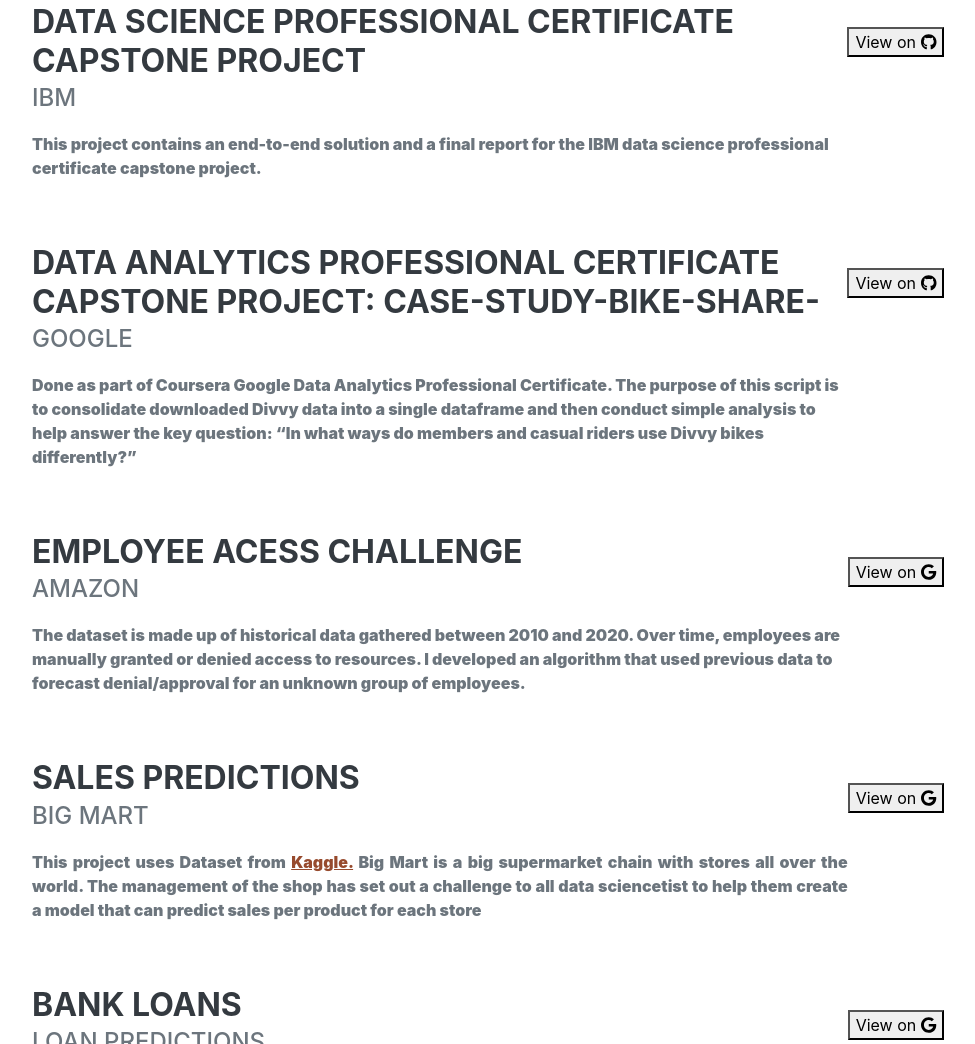
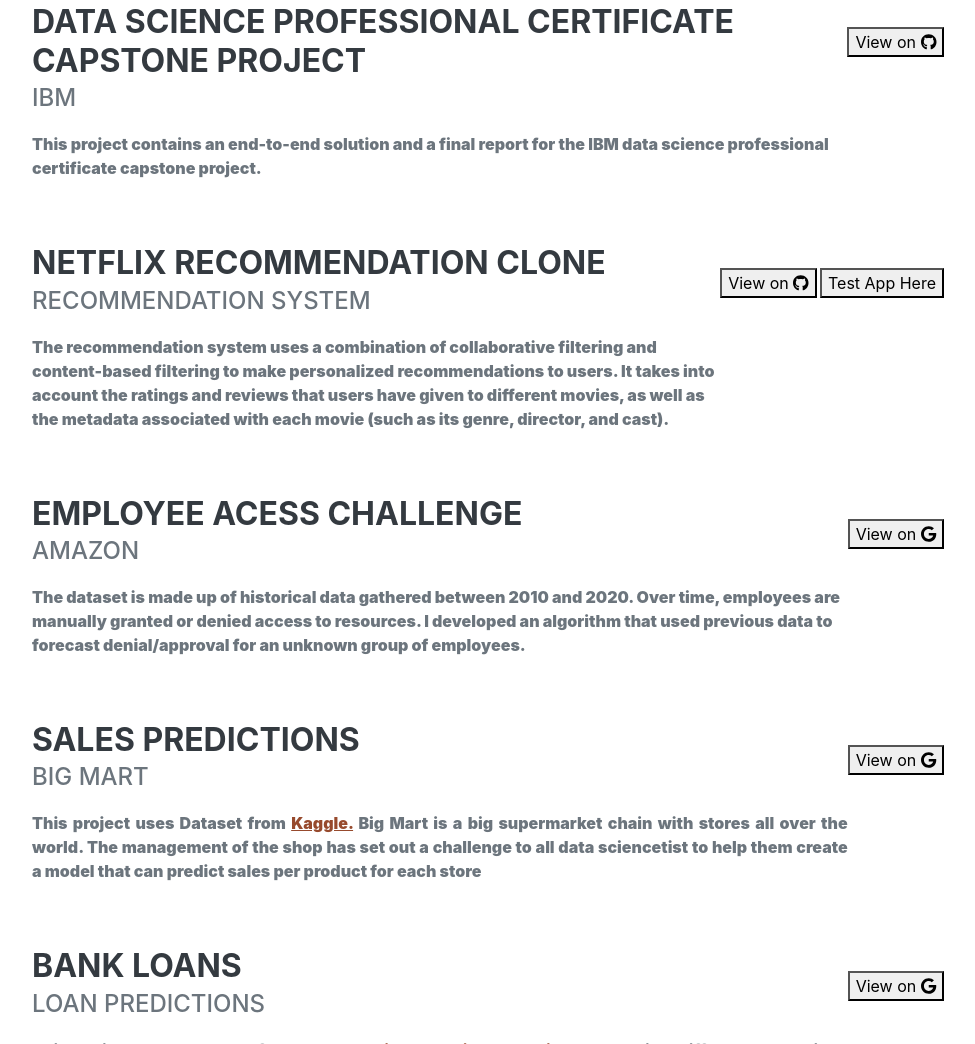
Before and after one commit to Fashimshi/FauzanMo, a plain HTML site: page index.html in a window 1280 px wide. Shown: the part 3108-4152 px from the top of the page, without its empty margins (288-1263 px from the left). Drawn offline with nearby package versions, Linux system fonts and the light colour scheme; a web font is replaced by a local one.

Commit message:
Update index.html

```diff
--- a/index.html
+++ b/index.html
@@ -174,13 +174,14 @@
                     </div>
                     <div class="d-flex flex-column flex-md-row justify-content-between mb-5">
                         <div class="flex-grow-1">
-                            <h3 class="mb-0">Data Analytics Professional Certificate Capstone Project: Case-Study-Bike-Share-</h3>
-                            <div class="subheading mb-3">GOOGLE</div>
-                          <p> Done as part of Coursera Google Data Analytics Professional Certificate. The purpose of this script is to consolidate downloaded Divvy data into a single dataframe and then conduct simple analysis to help answer the key question: “In what ways do members and casual riders use Divvy bikes differently?” </p>
+                            <h3 class="mb-0"> Netflix Recommendation Clone </h3>
+                            <div class="subheading mb-3"> Recommendation System</div>
+                          <p>The recommendation system uses a combination of collaborative filtering and content-based filtering to make personalized recommendations to users. It takes into account the ratings and reviews that users have given to different movies, as well as the metadata associated with each movie (such as its genre, director, and cast). </p>
                         </div>
                         <div class="flex-shrink-0">
                               <span class="text-right">  <br>
-                                  <a class="button" href="https://github.com/Fashimshi/Google-Case-Study-Bike-Share-.git" target="_blank"><button> View on <i class="fab fa-github"></i></button></a>
+                                  <a class="button" href="https://github.com/Fashimshi/Recommendation-System-Netflix-CLone-" target="_blank"><button> View on <i class="fab fa-github"></i></button></a>
+                                  <a class="button" href="https://netflix-recommendation-clone.herokuapp.com/" target="_blank"><button> Test App Here</button></a>
                               </span>
                           </div>
                     </div>
```
